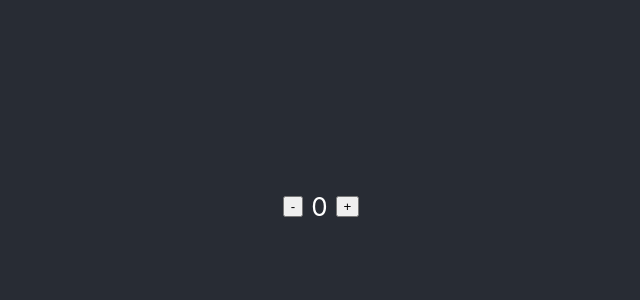
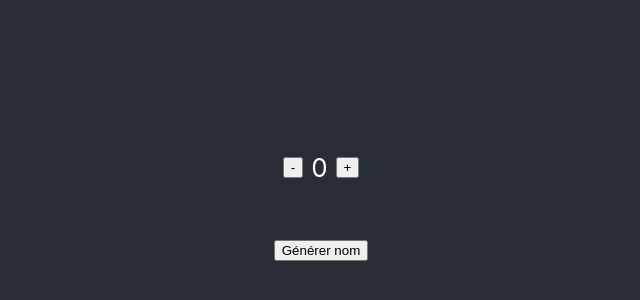
Before and after one commit to arnaudrenaud/esgi-2023-2024-lille-b3-react-simple-app, a React (Create React App) app: page / in a window 1280 px wide. Shown: the part 194-494 px from the top of the page, without its empty margins (319-959 px from the left). Built offline with nearby package versions, Linux system fonts and the light colour scheme.

Commit message:
Add Names generator

```diff
--- a/src/App.css
+++ b/src/App.css
@@ -17,11 +17,19 @@
   background-color: #282c34;
   min-height: 100vh;
   display: flex;
-  gap: 8px;
+  flex-direction: column;
+  gap: 16px;
   align-items: center;
   justify-content: center;
   font-size: calc(10px + 2vmin);
   color: white;
+}
+
+.App-counter {
+  display: flex;
+  gap: 8px;
+  align-items: center;
+  justify-content: center;
 }
 
 .App-link {
--- a/src/App.js
+++ b/src/App.js
@@ -1,5 +1,6 @@
 import "./App.css";
 import { useState } from "react";
+import { Names } from "./Names";
 
 function App() {
   const [count, setCount] = useState(0);
@@ -7,6 +8,7 @@ function App() {
   return (
     <div className="App">
       <header className="App-header">
+        <div className="App-counter">
           <button
             onClick={function () {
               setCount(count - 1);
@@ -22,6 +24,8 @@ function App() {
           >
             +
           </button>
+        </div>
+        <Names />
       </header>
     </div>
   );
--- /dev/null
+++ b/src/Names.js
@@ -0,0 +1,22 @@
+import { useState } from "react";
+
+export function Names() {
+  const [firstName, setFirstName] = useState("");
+  const [lastName, setLastName] = useState("");
+
+  const fetchName = async () => {
+    const response = await fetch("https://randomuser.me/api/");
+    const data = await response.json();
+
+    setFirstName(data.results[0].name.first);
+    setLastName(data.results[0].name.last);
+  };
+
+  return (
+    <div>
+      {firstName} {lastName}
+      <br />
+      <button onClick={fetchName}>Générer nom</button>
+    </div>
+  );
+}
```
Lines whose indentation alone changed are shown as unchanged.
